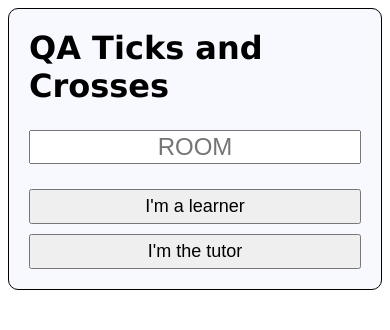
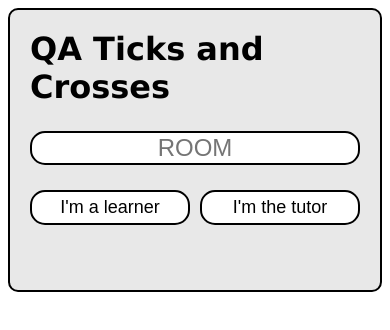
Before and after one commit to ajburgess/ticks-and-crosses, a website: page public/index.html in a window 390 px wide. Drawn offline with nearby package versions, Linux system fonts and the light colour scheme; some packages are replaced by stand-ins of ours; a script that the page names is missing.

Commit message:
mobile layout

```diff
--- a/public/pages/intro.html
+++ b/public/pages/intro.html
@@ -6,14 +6,12 @@
       </div>
       <div class="section">
         <div class="row">
-          <input type="text" placeholder="Room" ng-model="room.code" autocomplete="off" style="text-transform:uppercase" required minlength="4">
+          <input type="text" placeholder="Room" ng-model="room.code" autocomplete="off" style="text-transform:uppercase" required>
         </div>
       </div>
       <div class="section">
         <div class="row">
           <button type="submit" ng-click="learner()">I'm a learner</button>
-        </div>
-        <div class="row">
           <button type="submit" ng-click="tutor()">I'm the tutor</button>
         </div>
       </div>
--- a/public/styles/app.css
+++ b/public/styles/app.css
@@ -8,12 +8,16 @@ h1 {
 
 button {
   cursor: pointer;
-}
-
-button {
   padding: 5px;
   font-size: large;
   white-space: nowrap;
+  border: 2px solid black;
+  background-color: white;
+  border-radius: 15px;
+}
+
+button:focus, input:focus {
+  outline: 0;
 }
 
 .learner input[type=text] {
@@ -26,13 +30,14 @@ button {
 
 .panel {
   padding: 20px;
-  border: 1px solid black;
-  background-color: ghostwhite;
+  border: 2px solid black;
+  background-color: #e8e8e8;
   border-radius: 10px;
   display: flex;
   flex-direction: column;
   row-gap: 25px;
   min-height: 15em;
+  min-width: 460px;
 }
 
 .section {
@@ -84,6 +89,8 @@ input[type=text] {
   width: 100%;
   text-align: center;
   font-size: large;
+  border: 2px solid black;
+  border-radius: 15px;
 }
 
 .intro input[type=text] {
@@ -115,7 +122,7 @@ input[type=text] {
 }
 
 .time-message {
-  color: darkgray;
+  color: gray;
 }
 
 table {
@@ -135,3 +142,15 @@ td {
 .inactive {
   opacity: 50%;
 }
+
+/* Mobile devices */
+@media only screen and (max-width: 500px) {
+  .main {
+    width: 100%;
+  }
+
+  .panel {
+    min-width: 100px;
+    width: 100%;
+  }
+}
```
